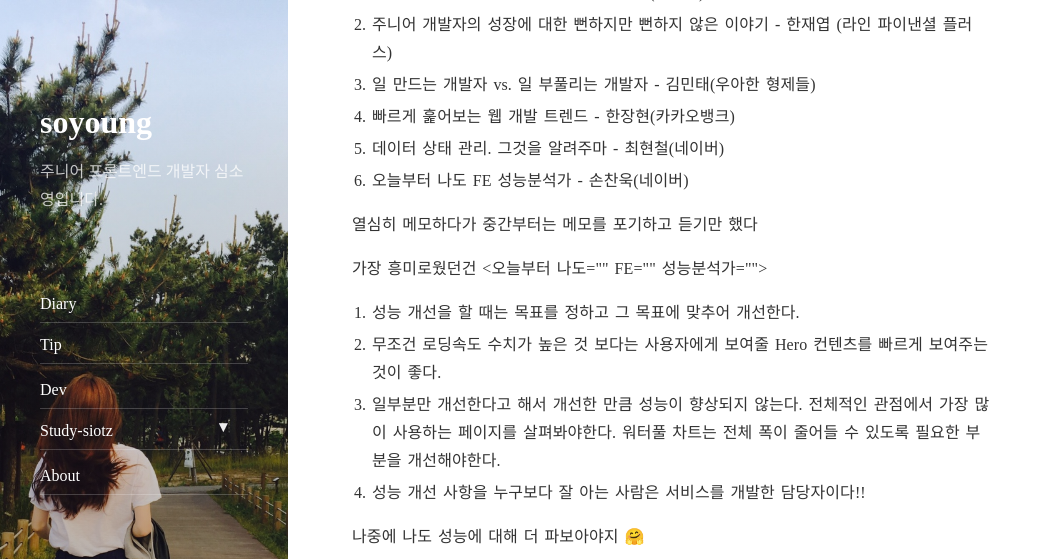
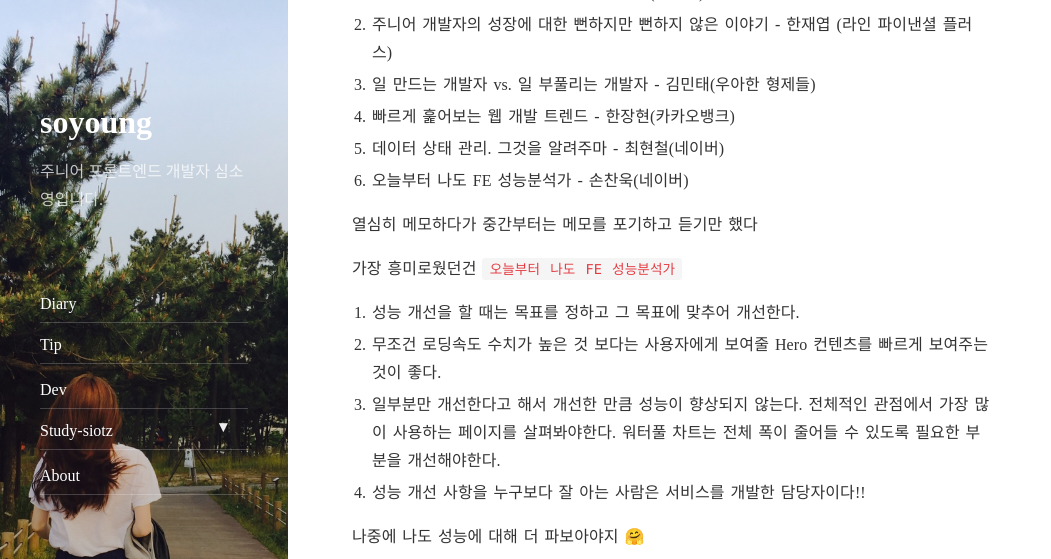
Before and after one commit to ellie-shim/ellie-shim.github.io, a Jekyll site: the page built from _posts/2019-04-11-diary.markdown, in a window 1280 px wide and 900 px high, scrolled down 910 px, cut to the strip 0-559 px from the top of the window. Shown: the whole strip, without its empty margins (0-1051 px from the left). Built offline with Jekyll 4.4.1, drawn with Linux system fonts in a browser that asks for light colours; nearby versions of some CDN libraries; comment, search, counter and statistics services are not loaded; part of the change alters nothing that is shown.

Commit message:
오탈자 수정

```diff
--- a/_posts/2019-04-11-diary.markdown
+++ b/_posts/2019-04-11-diary.markdown
@@ -26,7 +26,7 @@ comments: true
 
 열심히 메모하다가 중간부터는 메모를 포기하고 듣기만 했다
 
-가장 흥미로웠던건 <오늘부터 나도 FE 성능분석가>
+가장 흥미로웠던건 `오늘부터 나도 FE 성능분석가`
 
 1. 성능 개선을 할 때는 목표를 정하고 그 목표에 맞추어 개선한다.
 1. 무조건 로딩속도 수치가 높은 것 보다는 사용자에게 보여줄 Hero 컨텐츠를 빠르게 보여주는 것이 좋다.
```
